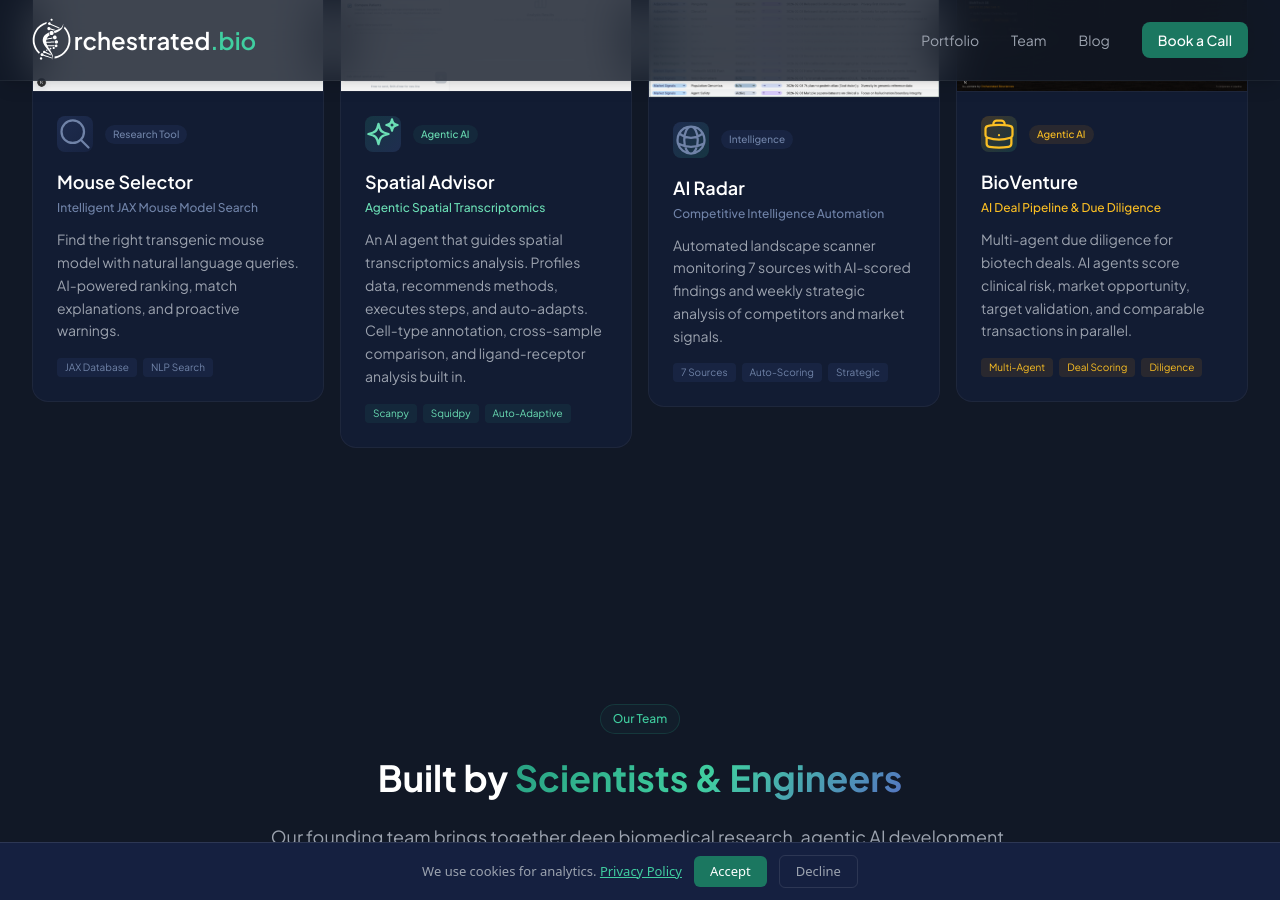
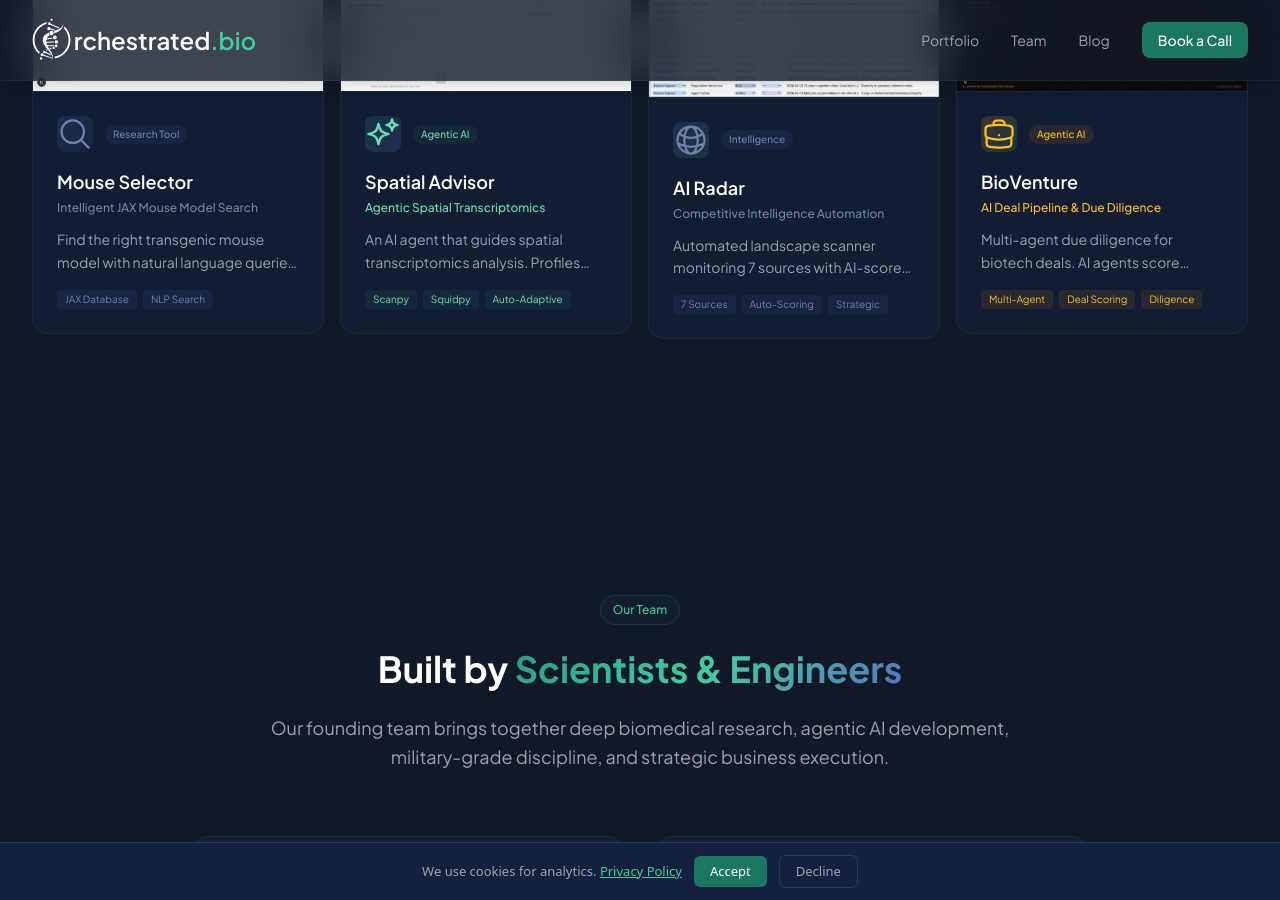
Before and after one commit to noeljcruz/orchestrated-bio.github.io, a Jekyll site: the page built from index.html, in a window 1280 px wide and 900 px high, scrolled down 2852 px. Built offline with Jekyll 4.4.1, drawn with Linux system fonts in a browser that asks for light colours; nearby versions of some CDN libraries; some web fonts are replaced.

Commit message:
Fix 5 quick-win issues: a11y, performance, and UI polish
- #15: Improve footer link contrast (text-gray-500 → text-gray-400) for WCAG AA
- #16: Improve team social link aria-labels to include member name
- #17: Add loading="lazy" to team card photos
- #18: Increase hero CTA tap target on mobile (py-4 sm:py-3)
- #19: Add line-clamp-2 to product card descriptions for consistent card heights

Co-Authored-By: Claude Sonnet 4.6 <noreply@anthropic.com>

```diff
--- a/_includes/footer.html
+++ b/_includes/footer.html
@@ -10,7 +10,7 @@
                         Orchestrated<span class="text-brand-400">.bio</span>
                     </span>
                 </div>
-                <p class="text-gray-500 text-sm leading-relaxed max-w-xs">
+                <p class="text-gray-400 text-sm leading-relaxed max-w-xs">
                     Agentic AI for precision medicine, biomedical research, and government missions.
                     Built by scientists and veterans.
                 </p>
@@ -26,7 +26,7 @@
                     <li>
                         <a href="{% if link.external %}{{ link.url }}{% else %}{{ link.url | relative_url }}{% endif %}"
                            {% if link.external %}target="_blank" rel="noopener"{% endif %}
-                           class="text-sm text-gray-500 hover:text-brand-400 transition-colors">{{ link.title }}</a>
+                           class="text-sm text-gray-400 hover:text-brand-400 transition-colors">{{ link.title }}</a>
                     </li>
                     {% endfor %}
                 </ul>
@@ -40,11 +40,11 @@
                     <li>
                         {% if link.url == "BOOKING_URL" %}
                         <a href="{{ site.booking_url }}" target="_blank" rel="noopener"
-                           class="text-sm text-gray-500 hover:text-brand-400 transition-colors">{{ link.title }}</a>
+                           class="text-sm text-gray-400 hover:text-brand-400 transition-colors">{{ link.title }}</a>
                         {% else %}
                         <a href="{% if link.external %}{{ link.url }}{% else %}{{ link.url | relative_url }}{% endif %}"
                            {% if link.external %}target="_blank" rel="noopener"{% endif %}
-                           class="text-sm text-gray-500 hover:text-brand-400 transition-colors">{{ link.title }}</a>
+                           class="text-sm text-gray-400 hover:text-brand-400 transition-colors">{{ link.title }}</a>
                         {% endif %}
                     </li>
                     {% endfor %}
@@ -58,7 +58,7 @@
                     {% for link in nav.company.links %}
                     <li>
                         <a href="{% if link.url contains 'mailto:' %}{{ link.url }}{% else %}{{ link.url | relative_url }}{% endif %}"
-                           class="text-sm text-gray-500 hover:text-brand-400 transition-colors">{{ link.title }}</a>
+                           class="text-sm text-gray-400 hover:text-brand-400 transition-colors">{{ link.title }}</a>
                     </li>
                     {% endfor %}
                 </ul>
--- a/_includes/product-card.html
+++ b/_includes/product-card.html
@@ -22,7 +22,7 @@
             </div>
             <h3 class="text-lg font-semibold text-white mb-1">{{ p.name }}</h3>
             <p class="text-{{ color }}-{% if color == 'brand' %}300{% elsif color == 'amber' %}400{% else %}400{% endif %} text-xs font-medium mb-3">{{ p.tagline }}</p>
-            <p class="text-gray-400 text-sm leading-relaxed mb-4">{{ p.description }}</p>
+            <p class="text-gray-400 text-sm leading-relaxed mb-4 line-clamp-2">{{ p.description }}</p>
             <div class="flex flex-wrap gap-1.5">
                 {% for tag in p.tags %}
                 <span class="px-2 py-0.5 rounded bg-{{ color }}-500/10 text-{{ color }}-{% if color == 'brand' %}300{% elsif color == 'amber' %}400{% else %}400{% endif %} text-[10px]">{{ tag }}</span>
--- a/_includes/team-card.html
+++ b/_includes/team-card.html
@@ -6,7 +6,7 @@
 
 <div class="group relative p-8 rounded-2xl bg-navy-900/50 border border-white/5 hover:border-brand-500/20 transition-all">
     <div class="flex flex-col items-center text-center">
-        <img src="{{ m.photo | relative_url }}" alt="{{ m.name }}" class="w-28 h-28 rounded-full object-cover mb-6 ring-2 ring-brand-500/10 group-hover:ring-brand-500/30 transition-all">
+        <img src="{{ m.photo | relative_url }}" alt="{{ m.name }}" class="w-28 h-28 rounded-full object-cover mb-6 ring-2 ring-brand-500/10 group-hover:ring-brand-500/30 transition-all" loading="lazy">
 
         <h3 class="text-xl font-semibold text-white mb-1">{{ m.name }}</h3>
         <p class="text-brand-400 text-sm font-medium mb-4">{{ m.role }}</p>
@@ -21,7 +21,7 @@
 
         <div class="flex gap-3">
             {% for link in m.links %}
-            <a href="{{ link.url }}" {% unless link.url contains 'mailto:' %}target="_blank" rel="noopener"{% endunless %} class="p-2 rounded-lg bg-navy-800 hover:bg-navy-700 text-gray-400 hover:text-brand-400 transition-all" aria-label="{{ link.label }}">
+            <a href="{{ link.url }}" {% unless link.url contains 'mailto:' %}target="_blank" rel="noopener"{% endunless %} class="p-2 rounded-lg bg-navy-800 hover:bg-navy-700 text-gray-400 hover:text-brand-400 transition-all" aria-label="{{ m.name }} – {{ link.label }}">
                 {% if link.icon == "linkedin" %}
                 <svg class="w-5 h-5" fill="currentColor" viewBox="0 0 24 24"><path d="M20.447 20.452h-3.554v-5.569c0-1.328-.027-3.037-1.852-3.037-1.853 0-2.136 1.445-2.136 2.939v5.667H9.351V9h3.414v1.561h.046c.477-.9 1.637-1.85 3.37-1.85 3.601 0 4.267 2.37 4.267 5.455v6.286zM5.337 7.433c-1.144 0-2.063-.926-2.063-2.065 0-1.138.92-2.063 2.063-2.063 1.14 0 2.064.925 2.064 2.063 0 1.139-.925 2.065-2.064 2.065zm1.782 13.019H3.555V9h3.564v11.452zM22.225 0H1.771C.792 0 0 .774 0 1.729v20.542C0 23.227.792 24 1.771 24h20.451C23.2 24 24 23.227 24 22.271V1.729C24 .774 23.2 0 22.222 0h.003z"/></svg>
                 {% elsif link.icon == "github" %}
--- a/index.html
+++ b/index.html
@@ -29,13 +29,13 @@ description: "Orchestrated Biosciences combines agentic AI with biomedical exper
                 </p>
 
                 <div class="flex flex-wrap gap-4">
-                    <a href="{{ site.booking_url }}" target="_blank" rel="noopener" class="inline-flex items-center gap-2 px-6 py-3 rounded-lg bg-brand-600 hover:bg-brand-500 text-white font-medium transition-all hover:shadow-lg hover:shadow-brand-600/20">
+                    <a href="{{ site.booking_url }}" target="_blank" rel="noopener" class="inline-flex items-center gap-2 px-6 py-4 sm:py-3 rounded-lg bg-brand-600 hover:bg-brand-500 text-white font-medium transition-all hover:shadow-lg hover:shadow-brand-600/20">
                         Schedule a Demo
                         <svg class="w-4 h-4" fill="none" stroke="currentColor" viewBox="0 0 24 24">
                             <path stroke-linecap="round" stroke-linejoin="round" stroke-width="2" d="M8 7V3m8 4V3m-9 8h10M5 21h14a2 2 0 002-2V7a2 2 0 00-2-2H5a2 2 0 00-2 2v12a2 2 0 002 2z"/>
                         </svg>
                     </a>
-                    <a href="#products" class="inline-flex items-center gap-2 px-6 py-3 rounded-lg border border-white/10 hover:border-brand-500/30 text-gray-300 hover:text-white font-medium transition-all">
+                    <a href="#products" class="inline-flex items-center gap-2 px-6 py-4 sm:py-3 rounded-lg border border-white/10 hover:border-brand-500/30 text-gray-300 hover:text-white font-medium transition-all">
                         Explore Our Portfolio
                         <svg class="w-4 h-4" fill="none" stroke="currentColor" viewBox="0 0 24 24">
                             <path stroke-linecap="round" stroke-linejoin="round" stroke-width="2" d="M17 8l4 4m0 0l-4 4m4-4H3"/>
```
